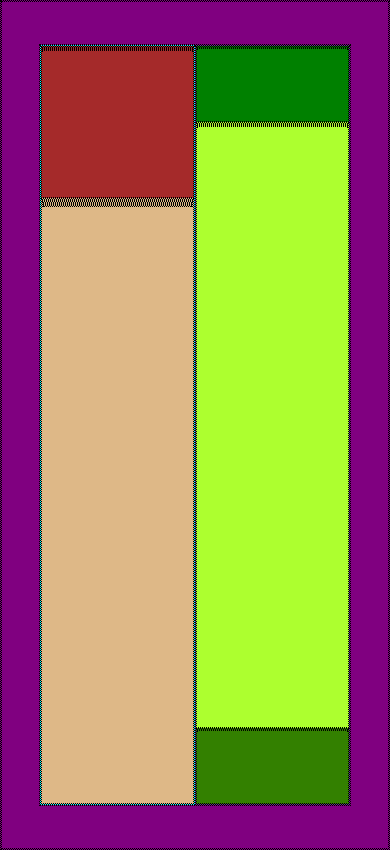
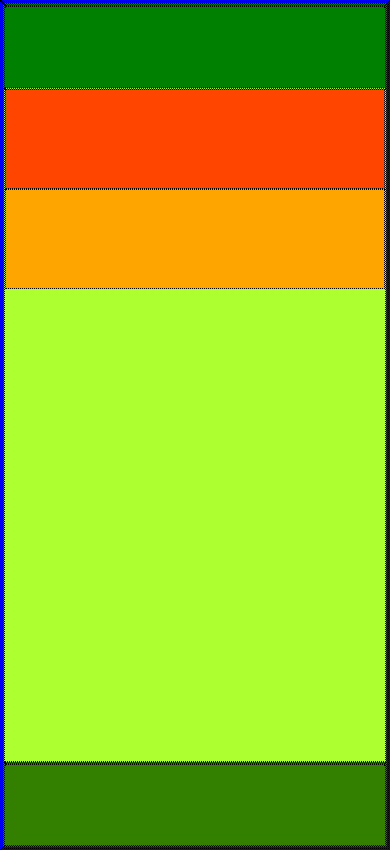
Before and after one commit to StefDev1801/html-css-boolzapp, a plain HTML site: page index.html in a window 390 px wide. Drawn offline with Linux system fonts and the light colour scheme.

Commit message:
add media queries property

```diff
--- a/assets/style.css
+++ b/assets/style.css
@@ -8,18 +8,20 @@
 /* #endregion */
 
 /* #region Utilities*/
+.col-4{
+    width: calc((100%/12)*4);
+}
+.col-8{
+    width: calc((100%/12)*8);
+}
 /* debug */
 body{
     background-color: red;
 }
 .debug .left{
-    width: 40vw;
-    height: 90vh;
     background-color: aqua;
 }
 .debug .right{
-    width: 40vw;
-    height: 90vh;
     background-color: rebeccapurple;
 }
 .debug .left_header{
@@ -42,6 +44,17 @@ body{
     height: 10%;
     background-color: rgb(51, 128, 0);
 }
+.debug .friend-msg,
+.debug .my-msg{
+    height: 100px;
+}
+.debug .friend-msg{
+    background-color: orange;
+}
+.debug .my-msg{
+    background-color: orangered;
+}
+
 /* #endregion */
 
 /* #region webapp? */
@@ -49,12 +62,19 @@ body{
     display: flex;
     width: 80vw;
     margin: 5vh auto;
+    /* potrei togliere le misure a left e right dandogli solo height 100%?? */
 }
 /* left */
 .left{
     display: flex;
     flex-direction: column;
+    height: 90vh;
 }
+.right{
+    height: 90vh;
+}
+
+
 /* right */
 /* #endregion */
 
@@ -63,13 +83,34 @@ body{
     body{
         background-color: blue;
     }
-
+    .search_chat{
+        display: none;
+    }
+    .profile_insight{
+        display: none;
+    }
+    .background_fullscreen{
+        width: 100%;
+        margin: 0;
+    }
+    .left, .right{
+        height: 100vh;
+    }
+    .col-1{
+        width: calc(100%/12);
+    }
+    .col-11{
+        width: calc((100%/12)*11);
+    }
 }
 
 @media screen and (max-width: 540px) {
-    body{
-        background-color: purple;
+
+    .left{
+        display: none;
     }
-
+    .col-12{
+        width: calc(100%);
+    }
 }
 /* #endregion */
--- a/index.html
+++ b/index.html
@@ -12,7 +12,7 @@
 
     <div class="background_fullscreen">
 
-        <div class="left">
+        <div class="left col-4 col-1">
             <div class="left_header">
                 <div class="my_profile">
 
@@ -36,7 +36,7 @@
             </div>
         </div>
 
-        <div class="right">
+        <div class="right col-8 col-11 col-12">
             <div class="right_header">
                 <div class="current_chat">
                     <!-- same css as my profile? -->
```
